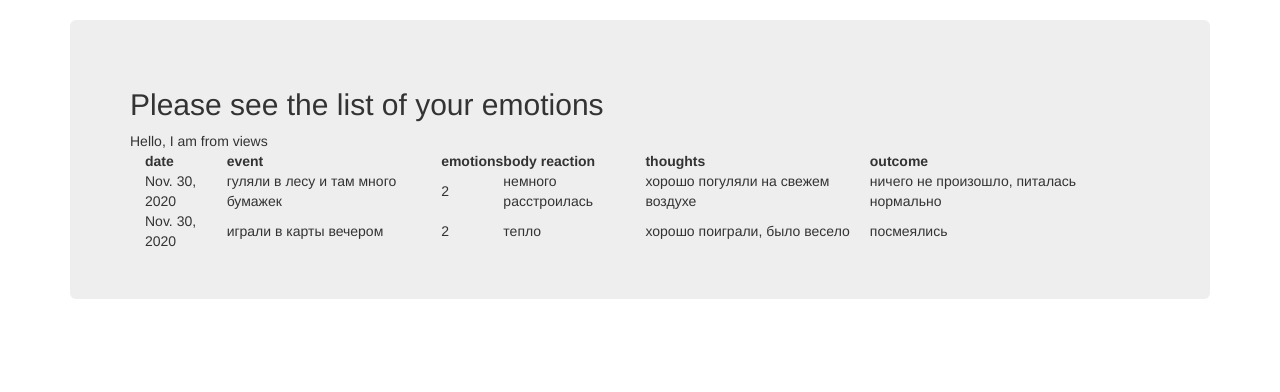
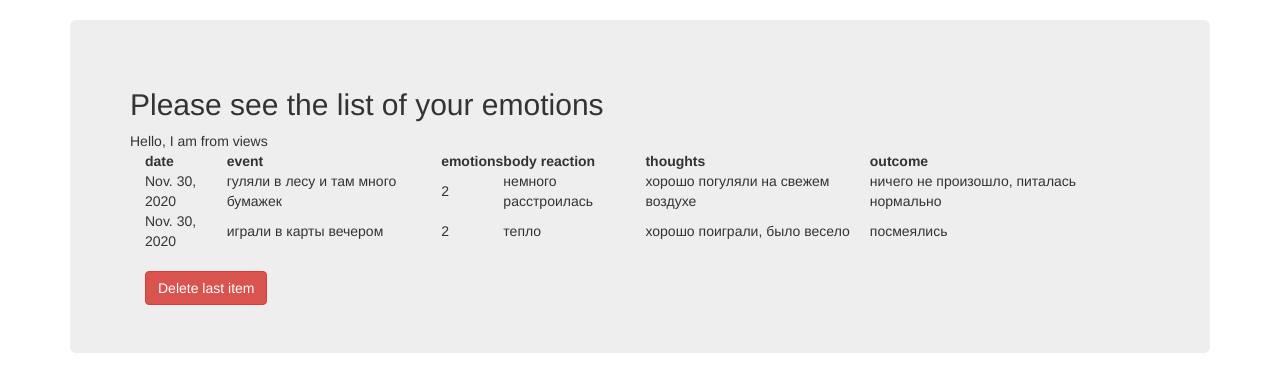
Before and after one commit to WillyGoodwill/django-emotions-project, a Django app: page /basic_app/emotions/ in a window 1280 px wide. Shown: the part 51-443 px from the top of the page. Run offline with Django 3.2, Linux system fonts and the light colour scheme; data comes from the database, SQL or seed files in the repository; both versions use the stored data as it was after the commit; some libraries are stand-ins or nearby versions.

Commit message:
delete last item button

```diff
--- a/basic_app/views.py
+++ b/basic_app/views.py
@@ -41,6 +41,14 @@ def emotions(request):
     #     print(e.event)
     emotions_list = Emotions.objects.all()
     context_dict = {'emotions_records':emotions_list,'insert_me':'Hello, I am from views'}
+
+    if request.method == 'POST':
+        try:
+            print(Emotions.objects.last().event)
+            Emotions.objects.last().delete()
+
+        except:
+            print('No items to delete')
     return render(request,'basic_app/emotions.html', context = context_dict)
 
 def login(request):
--- a/templates/basic_app/emotions.html
+++ b/templates/basic_app/emotions.html
@@ -27,6 +27,11 @@
                     </tr>
                     {% endfor%}
                 </table>
+                <br>
+                <form  method = "POST">
+                    {% csrf_token %}
+                    <input type="submit" class = 'btn btn-danger' value = 'Delete last item' name = 'delete'>
+                </form>
             {% else %}
             <p> No records</p>
             {% endif%}
```
Also changed, not shown: db.sqlite3.
